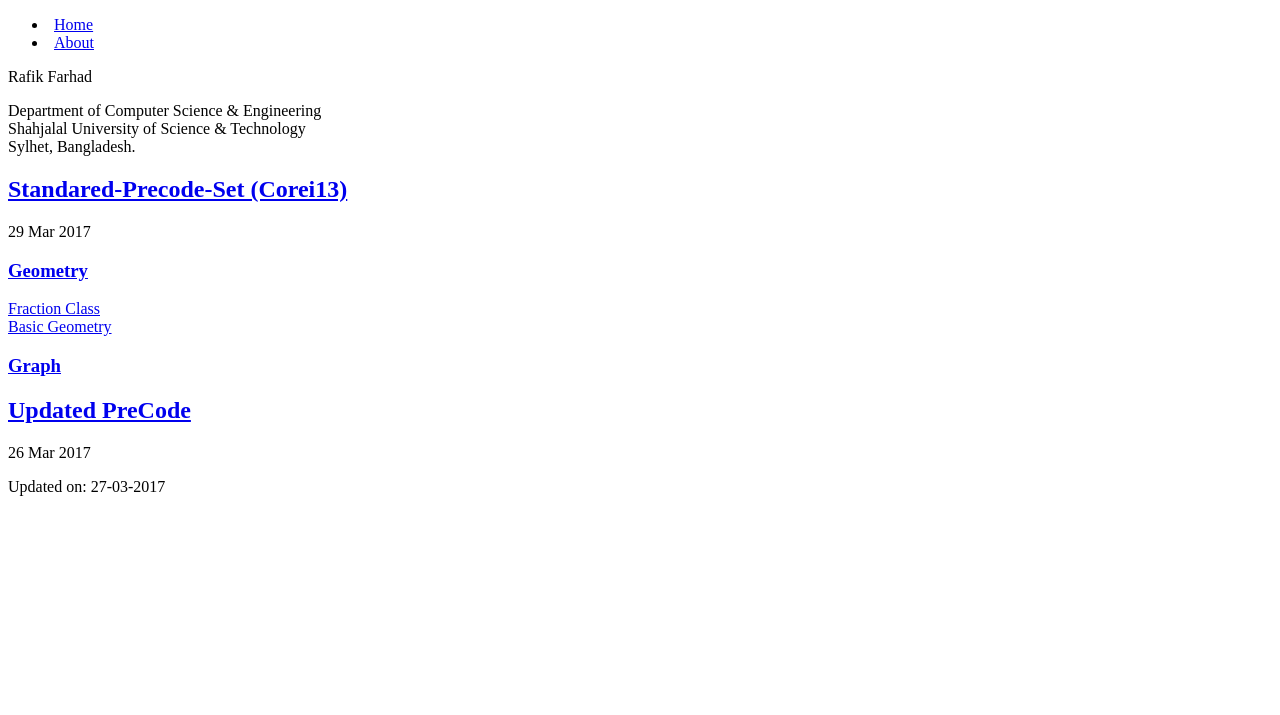
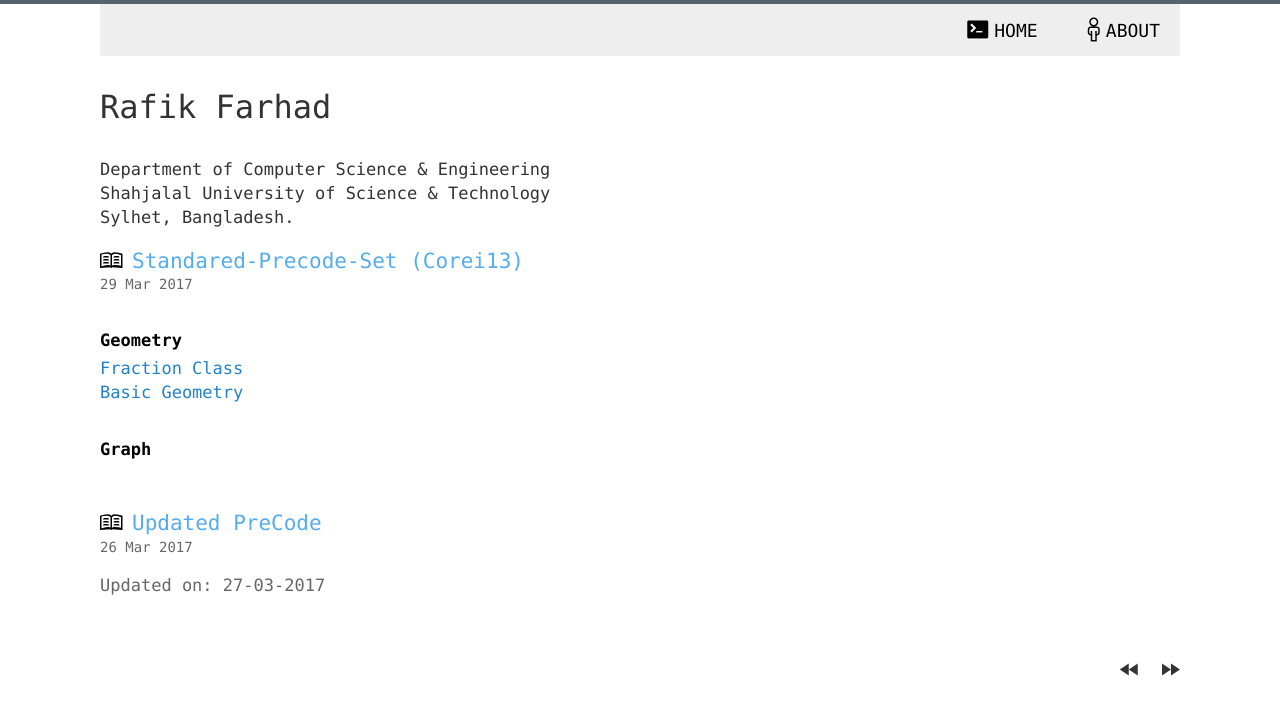
Before and after one commit to RafikFarhad/WhitePaper, a Jekyll site: the page built from index.html, in a window 1280 px wide. Shown: the top 715 px of the page. Built offline with Jekyll 4.4.1, drawn with Linux system fonts in a browser that asks for light colours; the list of posts is cut into pages by our own code.

Commit message:
update16

```diff
--- a/_config.yml
+++ b/_config.yml
@@ -9,7 +9,7 @@ about: >
     Department of Computer Science & Engineering <br>
     Shahjalal University of Science & Technology <br>
     Sylhet, Bangladesh. <br>
-url: "rafikfarhad.github.io"
+url: "/" #rafikfarhad.github.io"
 baseurl: "/"
 markdown: kramdown
 highlighter: rouge
```
